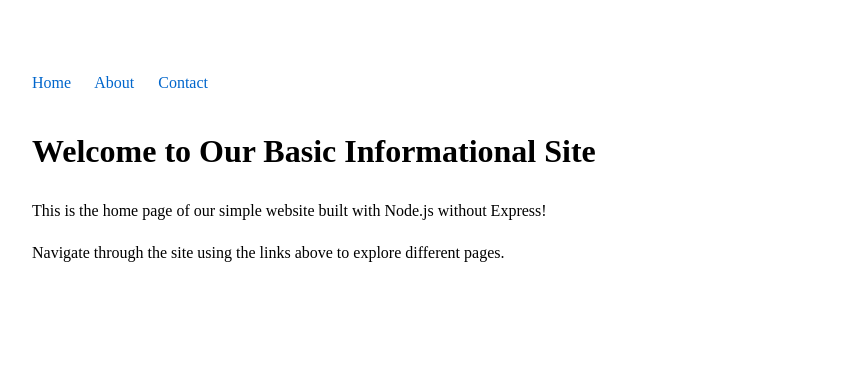
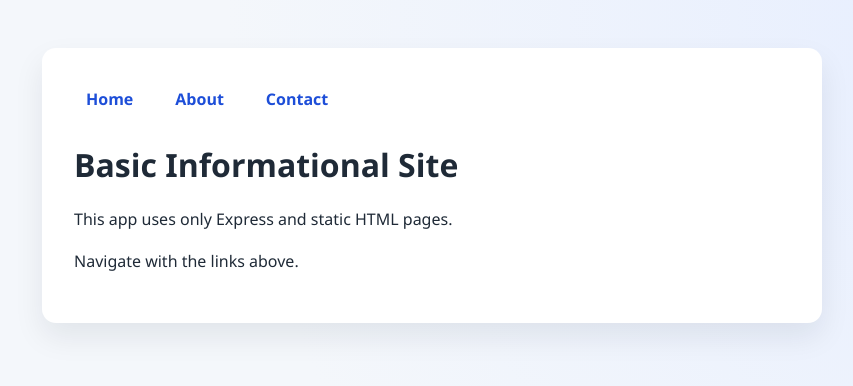
Before and after one commit to stevenstank/Basic-Informational-Site, a website: page index.html in a window 1280 px wide. Shown: the whole page, without its empty margins (208-1061 px from the left). Drawn offline with Linux system fonts and the light colour scheme.

Commit message:
ban gyi yr pls yr

```diff
--- a/index.html
+++ b/index.html
@@ -4,35 +4,19 @@
   <meta charset="UTF-8">
   <meta name="viewport" content="width=device-width, initial-scale=1.0">
   <title>Home - Basic Informational Site</title>
-    <style>
-        body {
-            max-width: 800px;
-            margin: 50px auto;
-            padding: 20px;
-            line-height: 1.6;
-        }
-        nav {
-            margin-bottom: 30px;
-        }
-        nav a {
-            margin-right: 20px;
-            text-decoration: none;
-            color: #0066cc;
-        }
-        nav a:hover {
-            text-decoration: underline;
-        }
-    </style>
+  <link rel="stylesheet" href="/styles.css">
 </head>
 <body>
-    <nav>
+  <main class="container">
+    <nav class="site-nav">
       <a href="/">Home</a>
       <a href="/about">About</a>
       <a href="/contact-me">Contact</a>
     </nav>
 
-    <h1>Welcome to Our Basic Informational Site</h1>
-    <p>This is the home page of our simple website built with Node.js without Express!</p>
-    <p>Navigate through the site using the links above to explore different pages.</p>
+    <h1>Basic Informational Site</h1>
+    <p>This app uses only Express and static HTML pages.</p>
+    <p>Navigate with the links above.</p>
+  </main>
 </body>
 </html>
--- /dev/null
+++ b/public/styles.css
@@ -0,0 +1,65 @@
+:root {
+  --bg: #f4f7fb;
+  --panel: #ffffff;
+  --text: #1f2a37;
+  --accent: #1d4ed8;
+  --accent-soft: #dbeafe;
+  --danger: #b91c1c;
+}
+
+* {
+  box-sizing: border-box;
+}
+
+body {
+  margin: 0;
+  min-height: 100vh;
+  font-family: "Segoe UI", Tahoma, Geneva, Verdana, sans-serif;
+  background: radial-gradient(circle at top right, #e5edff 0%, var(--bg) 55%);
+  color: var(--text);
+}
+
+.container {
+  max-width: 780px;
+  margin: 48px auto;
+  padding: 32px;
+  background: var(--panel);
+  border-radius: 14px;
+  box-shadow: 0 14px 30px rgba(15, 23, 42, 0.08);
+}
+
+.site-nav {
+  display: flex;
+  gap: 18px;
+  margin-bottom: 28px;
+}
+
+.site-nav a {
+  color: var(--accent);
+  text-decoration: none;
+  font-weight: 600;
+  padding: 8px 12px;
+  border-radius: 8px;
+  transition: background-color 150ms ease;
+}
+
+.site-nav a:hover {
+  background-color: var(--accent-soft);
+}
+
+h1 {
+  margin-top: 0;
+  line-height: 1.2;
+}
+
+p {
+  line-height: 1.65;
+}
+
+.error-title {
+  color: var(--danger);
+}
+
+.home-link {
+  font-weight: 600;
+}
```
Also changed, not shown: 404.html (+7 -27 lines), about.html (+6 -23 lines), contact-me.html (+7 -23 lines), index.js (+19 -49 lines), package.json (+6 -4 lines), README.md, 2 other files. Lines whose indentation alone changed are shown as unchanged.
